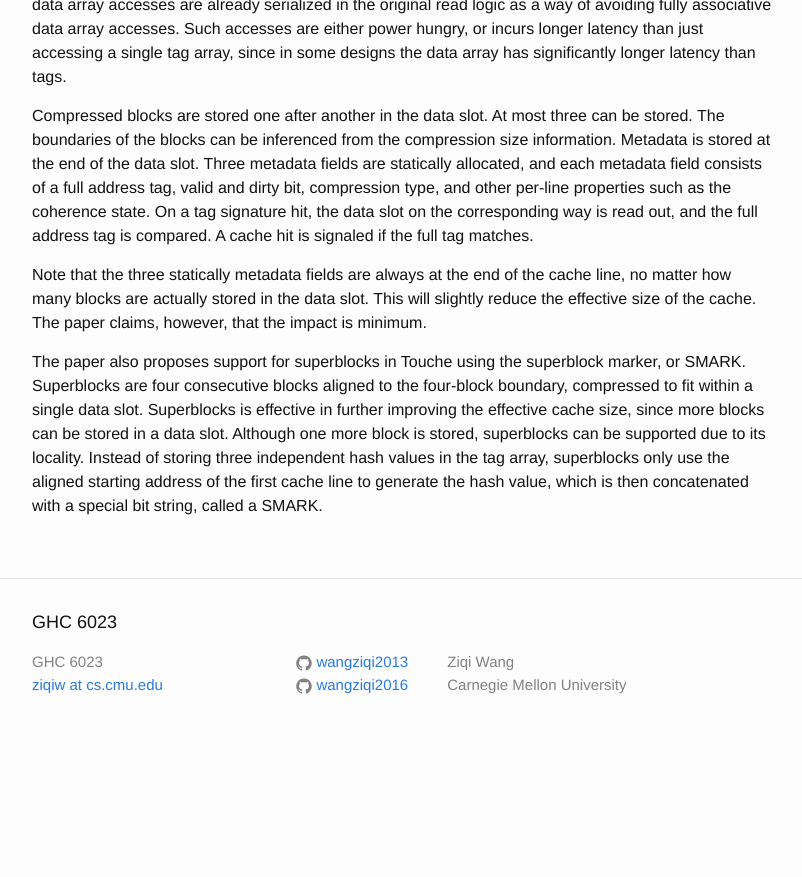
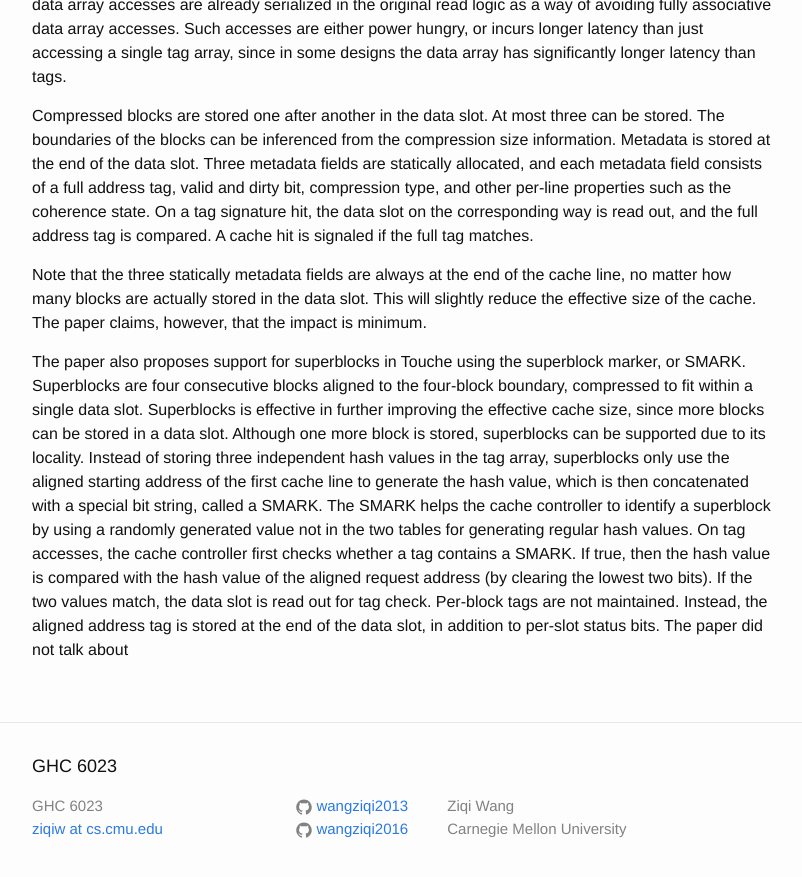
Before and after one commit to wangziqi2013/wangziqi2013.github.io, a Jekyll site: the page built from _posts/2020-06-06-touche.markdown, in a window 1280 px wide and 900 px high, scrolled down 2056 px. Shown: the top 877 px of the window, without its empty margins (238-1040 px from the left). Built offline with Jekyll 4.4.1, drawn with Linux system fonts in a browser that asks for light colours; before the commit the page ends 2812 px from its top, so only the background shows below that.

Commit message:
Adding mark check

```diff
--- a/_posts/2020-06-06-touche.markdown
+++ b/_posts/2020-06-06-touche.markdown
@@ -91,4 +91,10 @@ consecutive blocks aligned to the four-block boundary, compressed to fit within
 in further improving the effective cache size, since more blocks can be stored in a data slot. Although one more
 block is stored, superblocks can be supported due to its locality. Instead of storing three independent hash values
 in the tag array, superblocks only use the aligned starting address of the first cache line to generate the hash value,
-which is then concatenated with a special bit string, called a SMARK.
+which is then concatenated with a special bit string, called a SMARK. The SMARK helps the cache controller to identify
+a superblock by using a randomly generated value not in the two tables for generating regular hash values. On tag accesses,
+the cache controller first checks whether a tag contains a SMARK. If true, then the hash value is compared with the
+hash value of the aligned request address (by clearing the lowest two bits). If the two values match, the data slot
+is read out for tag check. Per-block tags are not maintained. Instead, the aligned address tag is stored at the
+end of the data slot, in addition to per-slot status bits.
+The paper did not talk about
```
